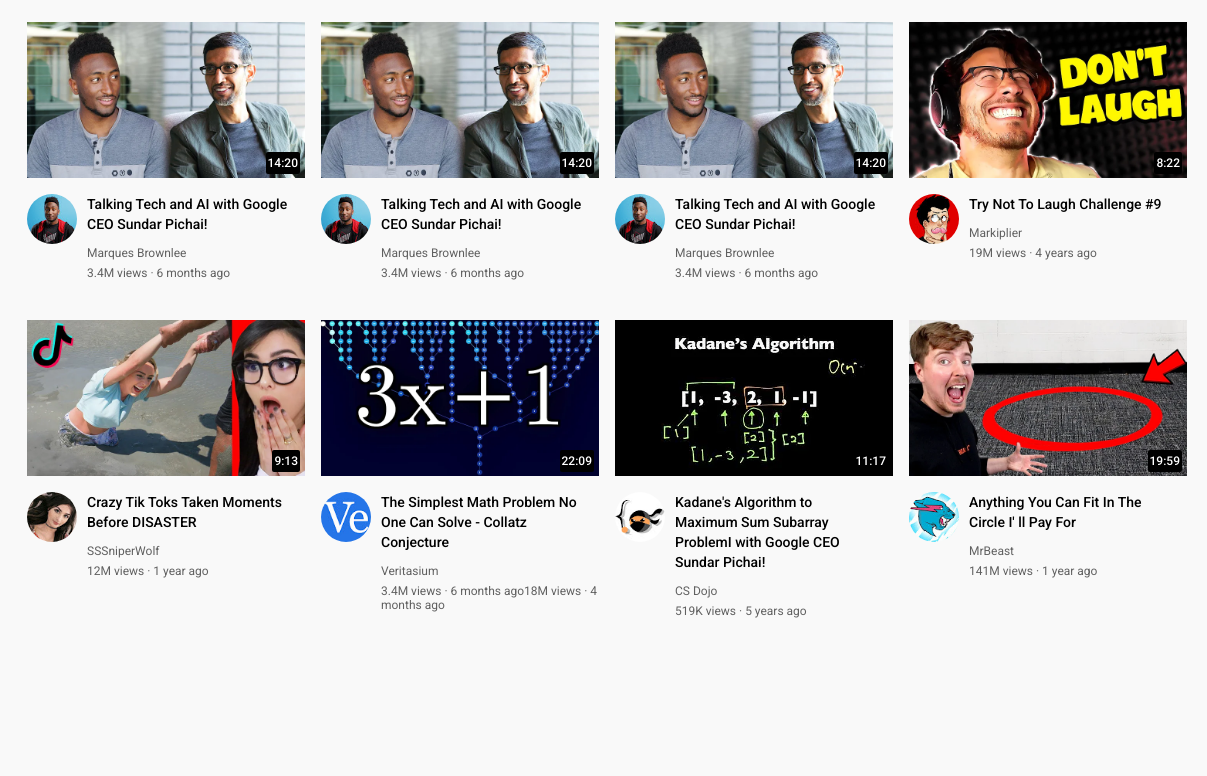
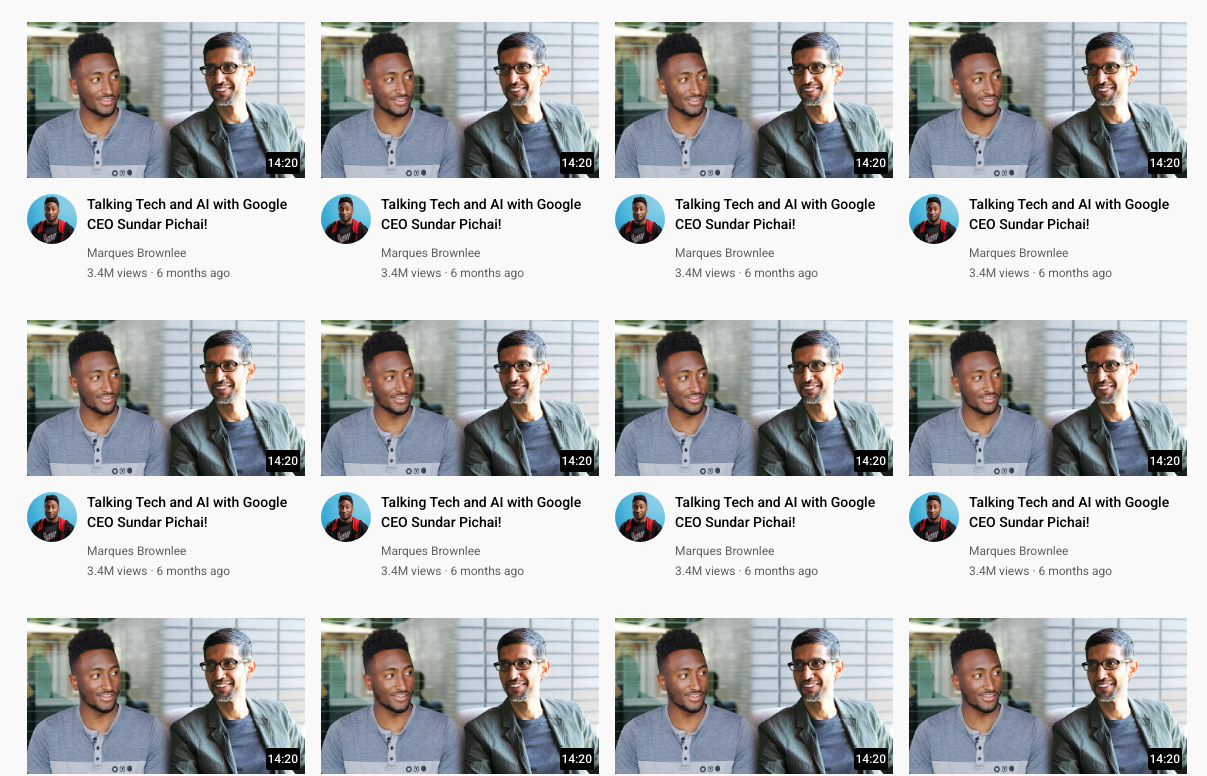
Before and after one commit to FakhirAhmedKhan/YouTube-Clone, a plain HTML site: page index.html in a window 1280 px wide. Shown: the part 58-834 px from the top of the page, 73-1280 px from the left. Before the commit the page ends 800 px from the top, so only its background shows below. Drawn offline with Linux system fonts and the light colour scheme.

Commit message:
Implement video data rendering and remove hardcoded HTML from index.html

```diff
--- a/index.html
+++ b/index.html
@@ -97,181 +97,7 @@
       </div>
     </div>
 
-    <div class="video-grid">
-      <div class="video-preview">
-        <div class="thumbnail-row">
-          <img class="thumbnail" src="images of thumbnail/thumbnail-1.webp" />
-          <div class="video-time">14:20</div>
-        </div>
-
-        <div class="video-info-graid">
-          <div class="chanel-picture">
-            <img
-              class="profile-picture"
-              src="/chanel of pictures/channel-1.jpeg"
-            />
-          </div>
-          <div class="video-info">
-            <p class="video-title">
-              Talking Tech and AI with Google CEO Sundar Pichai!
-            </p>
-            <p class="video-author">Marques Brownlee</p>
-            <p class="video-stats">3.4M views · 6 months ago</p>
-          </div>
-        </div>
-      </div>
-      <div class="video-preview">
-        <div class="thumbnail-row">
-          <img class="thumbnail" src="images of thumbnail/thumbnail-1.webp" />
-          <div class="video-time">14:20</div>
-        </div>
-
-        <div class="video-info-graid">
-          <div class="chanel-picture">
-            <img
-              class="profile-picture"
-              src="/chanel of pictures/channel-1.jpeg"
-            />
-          </div>
-          <div class="video-info">
-            <p class="video-title">
-              Talking Tech and AI with Google CEO Sundar Pichai!
-            </p>
-            <p class="video-author">Marques Brownlee</p>
-            <p class="video-stats">3.4M views · 6 months ago</p>
-          </div>
-        </div>
-      </div>
-      <div class="video-preview">
-        <div class="thumbnail-row">
-          <img class="thumbnail" src="images of thumbnail/thumbnail-1.webp" />
-          <div class="video-time">14:20</div>
-        </div>
-
-        <div class="video-info-graid">
-          <div class="chanel-picture">
-            <img
-              class="profile-picture"
-              src="/chanel of pictures/channel-1.jpeg"
-            />
-          </div>
-          <div class="video-info">
-            <p class="video-title">
-              Talking Tech and AI with Google CEO Sundar Pichai!
-            </p>
-            <p class="video-author">Marques Brownlee</p>
-            <p class="video-stats">3.4M views · 6 months ago</p>
-          </div>
-        </div>
-      </div>
-
-      <div class="video-preview">
-        <div class="thumbnail-row">
-          <img class="thumbnail" src="images of thumbnail/thumbnail-2.webp" />
-          <div class="video-time">8:22</div>
-        </div>
-        <div class="video-info-graid">
-          <div class="chanel-picture">
-            <img
-              class="profile-picture"
-              src="/chanel of pictures/channel-2.jpeg"
-            />
-          </div>
-          <div class="video-info">
-            <p class="video-title">Try Not To Laugh Challenge #9</p>
-            <p class="video-author">Markiplier</p>
-            <p class="video-stats">19M views · 4 years ago</p>
-          </div>
-        </div>
-      </div>
-      <div class="video-preview">
-        <div class="thumbnail-row">
-          <img class="thumbnail" src="images of thumbnail/thumbnail-3.webp" />
-          <div class="video-time">9:13</div>
-        </div>
-        <div class="video-info-graid">
-          <div class="chanel-picture">
-            <img
-              class="profile-picture"
-              src="/chanel of pictures/channel-3.jpeg"
-            />
-          </div>
-          <div class="video-info">
-            <p class="video-title">
-              Crazy Tik Toks Taken Moments Before DISASTER
-            </p>
-            <p class="video-author">SSSniperWolf</p>
-            <p class="video-stats">12M views · 1 year ago</p>
-          </div>
-        </div>
-      </div>
-      <div class="video-preview">
-        <div class="thumbnail-row">
-          <img class="thumbnail" src="images of thumbnail/thumbnail-4.webp" />
-          <div class="video-time">22:09</div>
-        </div>
-        <div class="video-info-graid">
-          <div class="chanel-picture">
-            <img
-              class="profile-picture"
-              src="/chanel of pictures/channel-4.jpeg"
-            />
-          </div>
-          <div class="video-info">
-            <p class="video-title">
-              The Simplest Math Problem No One Can Solve - Collatz Conjecture
-            </p>
-            <p class="video-author">Veritasium</p>
-            <p class="video-stats">
-              3.4M views · 6 months ago18M views · 4 months ago
-            </p>
-          </div>
-        </div>
-      </div>
-      <div class="video-preview">
-        <div class="thumbnail-row">
-          <img class="thumbnail" src="images of thumbnail/thumbnail-5.webp" />
-          <div class="video-time">11:17</div>
-        </div>
-        <div class="video-info-graid">
-          <div class="chanel-picture">
-            <img
-              class="profile-picture"
-              src="/chanel of pictures/channel-5.jpeg"
-            />
-          </div>
-          <div class="video-info">
-            <p class="video-title">
-              Kadane's Algorithm to Maximum Sum Subarray ProblemI with Google
-              CEO Sundar Pichai!
-            </p>
-            <p class="video-author">CS Dojo</p>
-            <p class="video-stats">519K views · 5 years ago</p>
-          </div>
-        </div>
-      </div>
-
-      <div class="video-preview">
-        <div class="thumbnail-row">
-          <img class="thumbnail" src="images of thumbnail/thumbnail-6.webp" />
-          <div class="video-time">19:59</div>
-        </div>
-        <div class="video-info-graid">
-          <div class="chanel-picture">
-            <img
-              class="profile-picture"
-              src="/chanel of pictures/channel-6.jpeg"
-            />
-          </div>
-          <div class="video-info">
-            <p class="video-title">
-              Anything You Can Fit In The Circle I' ll Pay For
-            </p>
-            <p class="video-author">MrBeast</p>
-            <p class="video-stats">141M views · 1 year ago</p>
-          </div>
-        </div>
-      </div>
-    </div>
+    <div class="video-grid"></div>
+    <script src="./script.js"></script>
   </body>
 </html>
--- /dev/null
+++ b/script.js
@@ -0,0 +1,285 @@
+const vidoeData = [
+    {
+        thumbnailImg: "images of thumbnail/thumbnail-1.webp",
+        videoTime: "14:20",
+        profilePicture: "chanel of pictures/channel-1.jpeg",
+        videoTitle: "Talking Tech and AI with Google CEO Sundar Pichai!",
+        videoAuthor: "Marques Brownlee",
+        videoStats: "3.4M views · 6 months ago",
+
+    },
+    {
+        thumbnailImg: "images of thumbnail/thumbnail-1.webp",
+        videoTime: "14:20",
+        profilePicture: "chanel of pictures/channel-1.jpeg",
+        videoTitle: "Talking Tech and AI with Google CEO Sundar Pichai!",
+        videoAuthor: "Marques Brownlee",
+        videoStats: "3.4M views · 6 months ago",
+
+    },
+    {
+        thumbnailImg: "images of thumbnail/thumbnail-1.webp",
+        videoTime: "14:20",
+        profilePicture: "chanel of pictures/channel-1.jpeg",
+        videoTitle: "Talking Tech and AI with Google CEO Sundar Pichai!",
+        videoAuthor: "Marques Brownlee",
+        videoStats: "3.4M views · 6 months ago",
+
+    },
+    {
+        thumbnailImg: "images of thumbnail/thumbnail-1.webp",
+        videoTime: "14:20",
+        profilePicture: "chanel of pictures/channel-1.jpeg",
+        videoTitle: "Talking Tech and AI with Google CEO Sundar Pichai!",
+        videoAuthor: "Marques Brownlee",
+        videoStats: "3.4M views · 6 months ago",
+
+    },
+    {
+        thumbnailImg: "images of thumbnail/thumbnail-1.webp",
+        videoTime: "14:20",
+        profilePicture: "chanel of pictures/channel-1.jpeg",
+        videoTitle: "Talking Tech and AI with Google CEO Sundar Pichai!",
+        videoAuthor: "Marques Brownlee",
+        videoStats: "3.4M views · 6 months ago",
+
+    },
+    {
+        thumbnailImg: "images of thumbnail/thumbnail-1.webp",
+        videoTime: "14:20",
+        profilePicture: "chanel of pictures/channel-1.jpeg",
+        videoTitle: "Talking Tech and AI with Google CEO Sundar Pichai!",
+        videoAuthor: "Marques Brownlee",
+        videoStats: "3.4M views · 6 months ago",
+
+    },
+    {
+        thumbnailImg: "images of thumbnail/thumbnail-1.webp",
+        videoTime: "14:20",
+        profilePicture: "chanel of pictures/channel-1.jpeg",
+        videoTitle: "Talking Tech and AI with Google CEO Sundar Pichai!",
+        videoAuthor: "Marques Brownlee",
+        videoStats: "3.4M views · 6 months ago",
+
+    },
+    {
+        thumbnailImg: "images of thumbnail/thumbnail-1.webp",
+        videoTime: "14:20",
+        profilePicture: "chanel of pictures/channel-1.jpeg",
+        videoTitle: "Talking Tech and AI with Google CEO Sundar Pichai!",
+        videoAuthor: "Marques Brownlee",
+        videoStats: "3.4M views · 6 months ago",
+
+    },
+    {
+        thumbnailImg: "images of thumbnail/thumbnail-1.webp",
+        videoTime: "14:20",
+        profilePicture: "chanel of pictures/channel-1.jpeg",
+        videoTitle: "Talking Tech and AI with Google CEO Sundar Pichai!",
+        videoAuthor: "Marques Brownlee",
+        videoStats: "3.4M views · 6 months ago",
+
+    },
+    {
+        thumbnailImg: "images of thumbnail/thumbnail-1.webp",
+        videoTime: "14:20",
+        profilePicture: "chanel of pictures/channel-1.jpeg",
+        videoTitle: "Talking Tech and AI with Google CEO Sundar Pichai!",
+        videoAuthor: "Marques Brownlee",
+        videoStats: "3.4M views · 6 months ago",
+
+    },
+    {
+        thumbnailImg: "images of thumbnail/thumbnail-1.webp",
+        videoTime: "14:20",
+        profilePicture: "chanel of pictures/channel-1.jpeg",
+        videoTitle: "Talking Tech and AI with Google CEO Sundar Pichai!",
+        videoAuthor: "Marques Brownlee",
+        videoStats: "3.4M views · 6 months ago",
+
+    },
+    {
+        thumbnailImg: "images of thumbnail/thumbnail-1.webp",
+        videoTime: "14:20",
+        profilePicture: "chanel of pictures/channel-1.jpeg",
+        videoTitle: "Talking Tech and AI with Google CEO Sundar Pichai!",
+        videoAuthor: "Marques Brownlee",
+        videoStats: "3.4M views · 6 months ago",
+
+    },
+    {
+        thumbnailImg: "images of thumbnail/thumbnail-1.webp",
+        videoTime: "14:20",
+        profilePicture: "chanel of pictures/channel-1.jpeg",
+        videoTitle: "Talking Tech and AI with Google CEO Sundar Pichai!",
+        videoAuthor: "Marques Brownlee",
+        videoStats: "3.4M views · 6 months ago",
+
+    },
+    {
+        thumbnailImg: "images of thumbnail/thumbnail-1.webp",
+        videoTime: "14:20",
+        profilePicture: "chanel of pictures/channel-1.jpeg",
+        videoTitle: "Talking Tech and AI with Google CEO Sundar Pichai!",
+        videoAuthor: "Marques Brownlee",
+        videoStats: "3.4M views · 6 months ago",
+
+    },
+    {
+        thumbnailImg: "images of thumbnail/thumbnail-1.webp",
+        videoTime: "14:20",
+        profilePicture: "chanel of pictures/channel-1.jpeg",
+        videoTitle: "Talking Tech and AI with Google CEO Sundar Pichai!",
+        videoAuthor: "Marques Brownlee",
+        videoStats: "3.4M views · 6 months ago",
+
+    },
+    {
+        thumbnailImg: "images of thumbnail/thumbnail-1.webp",
+        videoTime: "14:20",
+        profilePicture: "chanel of pictures/channel-1.jpeg",
+        videoTitle: "Talking Tech and AI with Google CEO Sundar Pichai!",
+        videoAuthor: "Marques Brownlee",
+        videoStats: "3.4M views · 6 months ago",
+
+    },
+    {
+        thumbnailImg: "images of thumbnail/thumbnail-1.webp",
+        videoTime: "14:20",
+        profilePicture: "chanel of pictures/channel-1.jpeg",
+        videoTitle: "Talking Tech and AI with Google CEO Sundar Pichai!",
+        videoAuthor: "Marques Brownlee",
+        videoStats: "3.4M views · 6 months ago",
+
+    },
+    {
+        thumbnailImg: "images of thumbnail/thumbnail-1.webp",
+        videoTime: "14:20",
+        profilePicture: "chanel of pictures/channel-1.jpeg",
+        videoTitle: "Talking Tech and AI with Google CEO Sundar Pichai!",
+        videoAuthor: "Marques Brownlee",
+        videoStats: "3.4M views · 6 months ago",
+
+    },
+    {
+        thumbnailImg: "images of thumbnail/thumbnail-1.webp",
+        videoTime: "14:20",
+        profilePicture: "chanel of pictures/channel-1.jpeg",
+        videoTitle: "Talking Tech and AI with Google CEO Sundar Pichai!",
+        videoAuthor: "Marques Brownlee",
+        videoStats: "3.4M views · 6 months ago",
+
+    },
+    {
+        thumbnailImg: "images of thumbnail/thumbnail-1.webp",
+        videoTime: "14:20",
+        profilePicture: "chanel of pictures/channel-1.jpeg",
+        videoTitle: "Talking Tech and AI with Google CEO Sundar Pichai!",
+        videoAuthor: "Marques Brownlee",
+        videoStats: "3.4M views · 6 months ago",
+
+    },
+    {
+        thumbnailImg: "images of thumbnail/thumbnail-1.webp",
+        videoTime: "14:20",
+        profilePicture: "chanel of pictures/channel-1.jpeg",
+        videoTitle: "Talking Tech and AI with Google CEO Sundar Pichai!",
+        videoAuthor: "Marques Brownlee",
+        videoStats: "3.4M views · 6 months ago",
+
+    },
+    {
+        thumbnailImg: "images of thumbnail/thumbnail-1.webp",
+        videoTime: "14:20",
+        profilePicture: "chanel of pictures/channel-1.jpeg",
+        videoTitle: "Talking Tech and AI with Google CEO Sundar Pichai!",
+        videoAuthor: "Marques Brownlee",
+        videoStats: "3.4M views · 6 months ago",
+
+    },
+    {
+        thumbnailImg: "images of thumbnail/thumbnail-1.webp",
+        videoTime: "14:20",
+        profilePicture: "chanel of pictures/channel-1.jpeg",
+        videoTitle: "Talking Tech and AI with Google CEO Sundar Pichai!",
+        videoAuthor: "Marques Brownlee",
+        videoStats: "3.4M views · 6 months ago",
+
+    },
+    {
+        thumbnailImg: "images of thumbnail/thumbnail-1.webp",
+        videoTime: "14:20",
+        profilePicture: "chanel of pictures/channel-1.jpeg",
+        videoTitle: "Talking Tech and AI with Google CEO Sundar Pichai!",
+        videoAuthor: "Marques Brownlee",
+        videoStats: "3.4M views · 6 months ago",
+
+    },
+    {
+        thumbnailImg: "images of thumbnail/thumbnail-1.webp",
+        videoTime: "14:20",
+        profilePicture: "chanel of pictures/channel-1.jpeg",
+        videoTitle: "Talking Tech and AI with Google CEO Sundar Pichai!",
+        videoAuthor: "Marques Brownlee",
+        videoStats: "3.4M views · 6 months ago",
+
+    },
+    {
+        thumbnailImg: "images of thumbnail/thumbnail-1.webp",
+        videoTime: "14:20",
+        profilePicture: "chanel of pictures/channel-1.jpeg",
+        videoTitle: "Talking Tech and AI with Google CEO Sundar Pichai!",
+        videoAuthor: "Marques Brownlee",
+        videoStats: "3.4M views · 6 months ago",
+
+    },
+    {
+        thumbnailImg: "images of thumbnail/thumbnail-1.webp",
+        videoTime: "14:20",
+        profilePicture: "chanel of pictures/channel-1.jpeg",
+        videoTitle: "Talking Tech and AI with Google CEO Sundar Pichai!",
+        videoAuthor: "Marques Brownlee",
+        videoStats: "3.4M views · 6 months ago",
+
+    },
+    {
+        thumbnailImg: "images of thumbnail/thumbnail-1.webp",
+        videoTime: "14:20",
+        profilePicture: "chanel of pictures/channel-1.jpeg",
+        videoTitle: "Talking Tech and AI with Google CEO Sundar Pichai!",
+        videoAuthor: "Marques Brownlee",
+        videoStats: "3.4M views · 6 months ago",
+
+    },
+]
+
+let jsHTML = "";
+
+vidoeData.forEach((video) => {
+    jsHTML += `
+     <div class="video-preview">
+        <div class="thumbnail-row">
+          <img class="thumbnail" src="${video.thumbnailImg}" />
+          <div class="video-time">${video.videoTime}</div>
+        </div>
+
+        <div class="video-info-graid">
+          <div class="chanel-picture">
+            <img
+              class="profile-picture"
+              src="${video.profilePicture}"
+            />
+          </div>
+          <div class="video-info">
+            <p class="video-title">
+              ${video.videoTitle}
+            </p>
+            <p class="video-author">${video.videoAuthor}</p>
+            <p class="video-stats">${video.videoStats}</p>
+          </div>
+        </div>
+      </div>
+    `
+});
+
+document.querySelector(".video-grid").innerHTML = jsHTML
```
